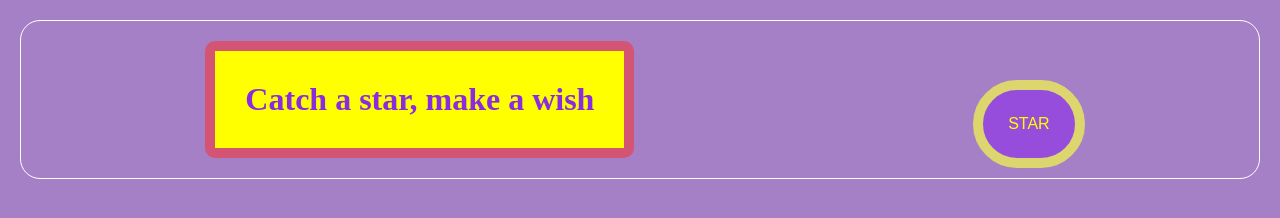
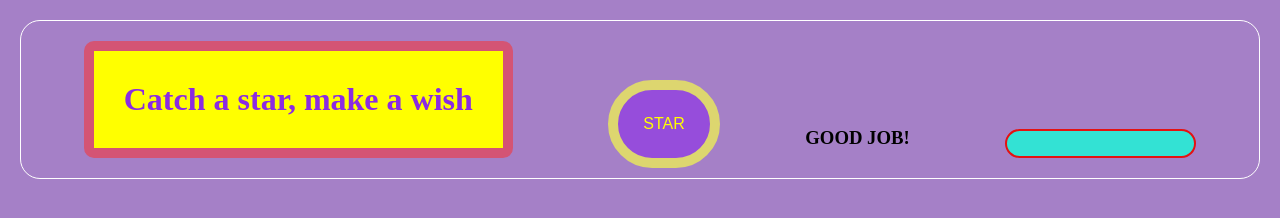
Before and after one commit to Ludmila-Mln/sap-js-2, a plain HTML site: page index.html in a window 1280 px wide. Drawn offline with Linux system fonts and the light colour scheme.

Commit message:
show on the screen

```diff
--- a/index.html
+++ b/index.html
@@ -3,7 +3,17 @@
 <head>
     <title>Howework Game</title>
 <style>
-    #myButton{
+    body{
+    padding: 10px;
+    background-color: rgb(165, 128, 199);
+    border-radius: 20px;
+    margin: 20px;
+    border: 1px solid rgb(255, 255, 255);
+    display: flex;
+    justify-content: space-around;
+    align-items: flex-end;
+    }
+    button{
     padding: 25px;
     color: yellow;
     background-color: rgb(150, 77, 219);
@@ -12,7 +22,7 @@
     border: 10px solid rgb(221, 214, 111);
     display: flex;
     font-size: medium;
-
+    cursor: pointer;
     }
 
     h1{
@@ -25,17 +35,17 @@
     display: flex;
     justify-content: center;
     }
+    #myPoints{
+    padding: 5px;
+    margin: 10px;
+    border: 2px solid rgb(228, 18, 18);
+    border-radius: 50px;
+    color: rgb(25, 16, 34);
+    background-color:rgb(51, 226, 212);
+    display: flex;
+    justify-content: space-between;
+    }
 
-    body{
-    padding: 10px;
-    background-color: rgb(165, 128, 199);
-    border-radius: 20px;
-    margin: 20px;
-    border: 1px solid rgb(255, 255, 255);
-    display: flex;
-    justify-content: space-around;
-    align-items: flex-end;
-    }
 
 
 </style>
@@ -44,8 +54,11 @@
 
 <body>
     <h1><strong>Catch a star, make a wish</strong></h1>
-   <button id="myButton">STAR</button>
+    <button id="myButton">STAR</button>
+<h3> GOOD JOB! </h3>
+   <input type="text" id="myPoints">
 
+</input>
 
     <script src="game.js"></script>
 </body>
```
